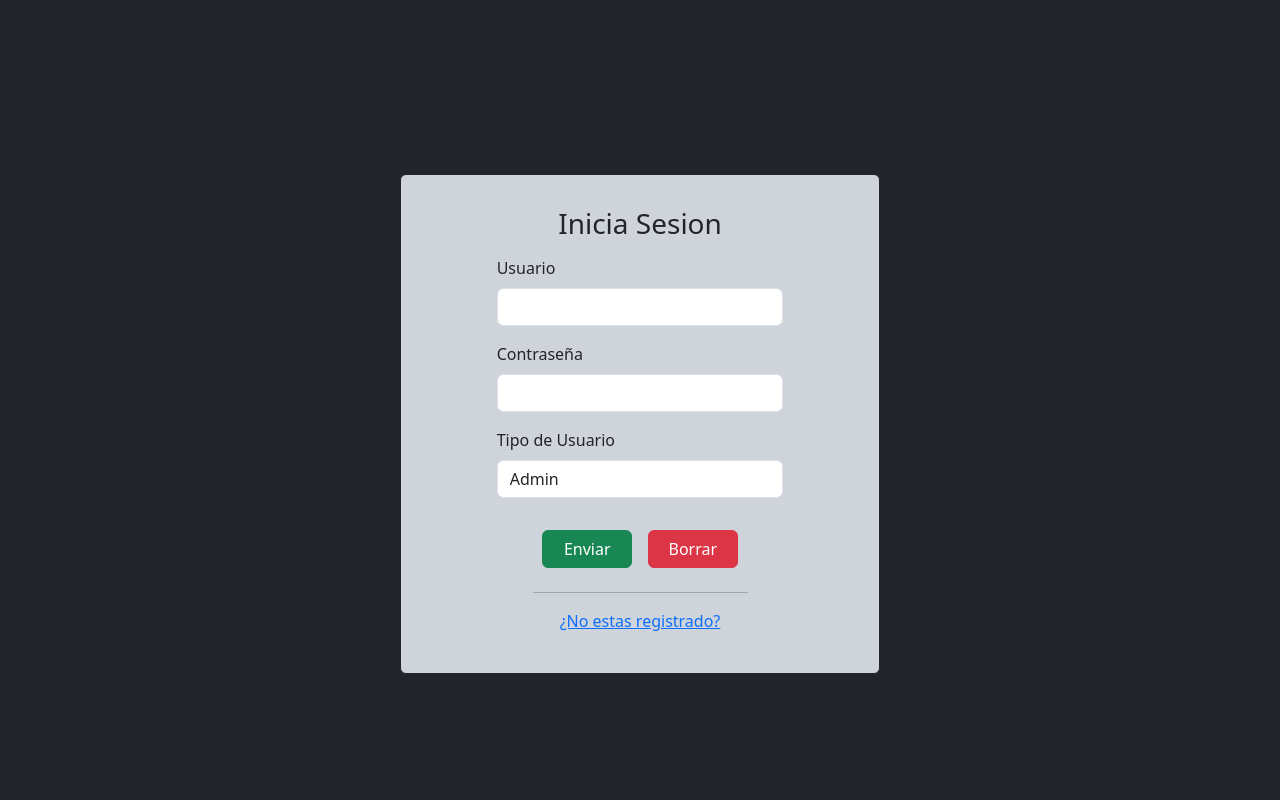
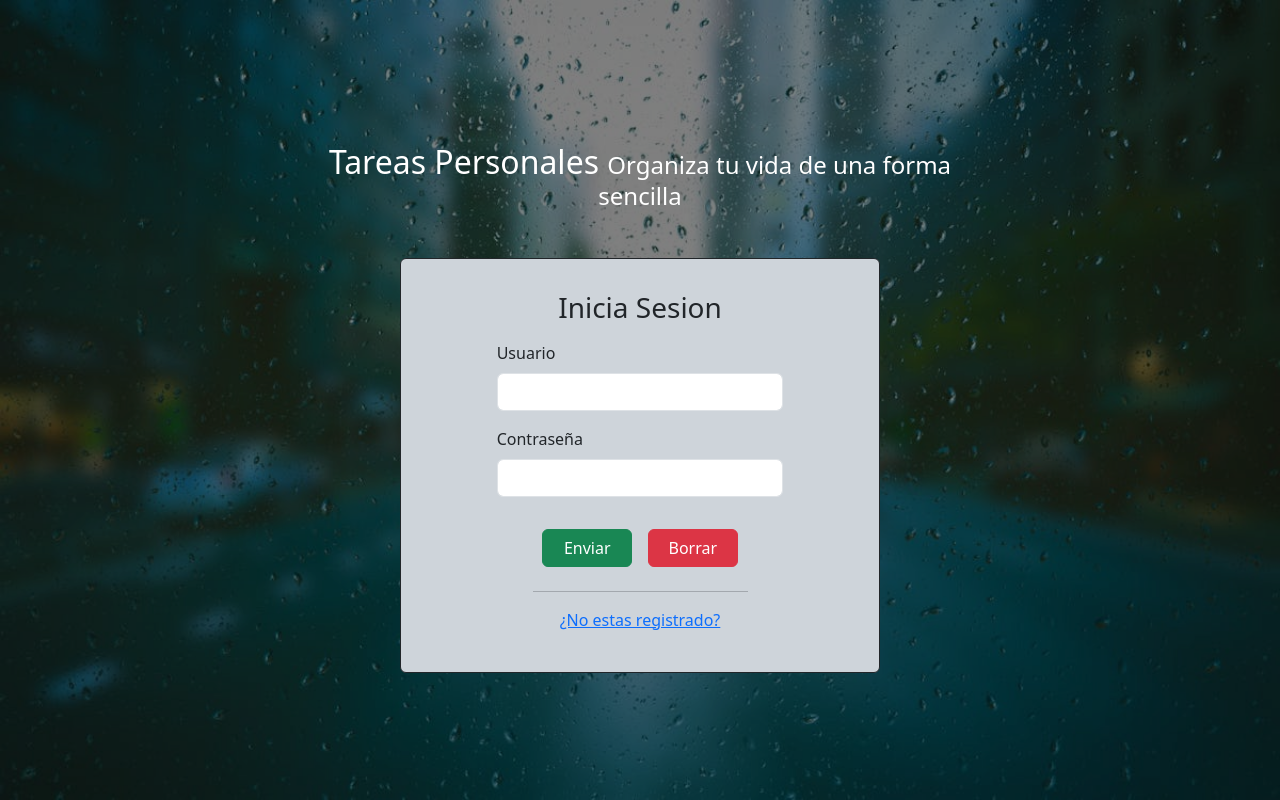
Before and after one commit to alfaroo1/TareasPersonales, a PHP site: page /index.php in a window 1280 px wide. Run offline with PHP 8.4, Linux system fonts and the light colour scheme.

Commit message:
Modify login and bg

```diff
--- a/index.php
+++ b/index.php
@@ -44,14 +44,15 @@ if ($_SERVER['REQUEST_METHOD'] == 'POST') {
         <meta charset="UTF-8">
         <meta name="viewport" content="width=device-width, initial-scale=1.0">
         <title>Tareas Personales | Login</title>
-        <link rel="stylesheet" href="../estilos/styles.css">
+        <link rel="stylesheet" href="./estilos/styles.css">
         <link rel="stylesheet" href="https://cdn.jsdelivr.net/npm/bootstrap@5.3.3/dist/css/bootstrap.min.css">
     </head>
 
     <body>
-        <div class="bg-dark container-fluid vh-100 w-100 d-flex justify-content-center align-items-center p-0">
+        <div class="imagenFondo bg-dark container-fluid vh-100 w-100 d-flex justify-content-center align-items-center p-0">
             <!-- Columna del formulario -->
-            <div class="col-12 col-md-6 d-flex justify-content-center align-items-center m-3">
+            <div class="col-12 col-md-6 flex-col justify-content-center align-items-center m-3">
+                <h2 class="text-center  mt-3 text-white text-light fs-4"><span class="fs-2">Tareas Personales  </span>  Organiza tu vida de una forma sencilla</h2>
                 <main class="bg-dark-subtle container-lg text-dark mt-5 border border-dark rounded p-4 w-75">
                     <h2 class="text-center fs-3 mt-2">Inicia Sesion</h2>
                     <form action="./index.php" method="POST" class="d-flex flex-column justify-content-center align-items-center w-100 mt-2">
@@ -62,13 +63,6 @@ if ($_SERVER['REQUEST_METHOD'] == 'POST') {
                         <div class="col-12 col-md-8 m-2">
                             <label for="contraseña" class="form-label fs-6">Contraseña</label>
                             <input type="password" name="contraseña" class="form-control">
-                        </div>
-                        <div class="col-12 col-md-8 m-2">
-                            <label for="tipoUser" class="form-label fs-6">Tipo de Usuario</label>
-                            <select name="tipoUser" id="tipoUser" class="form-control">
-                                <option value="admin">Admin</option>
-                                <option value="registrado">Registrado</option>
-                            </select>
                         </div>
                         <!-- Comprobamos el valor de token -->
                         <?php
--- a/pages/register.php
+++ b/pages/register.php
@@ -50,7 +50,7 @@ if ($_SERVER['REQUEST_METHOD'] == 'POST') {
     </head>
 
     <body>
-        <div class="bg-dark container-fluid vh-100 w-100 d-flex justify-content-center align-items-center p-0">
+        <div class="imagenFondo container-fluid vh-100 w-100 d-flex justify-content-center align-items-center p-0">
             <!-- Contenedor con imagen a la izquierda y formulario a la derecha -->
             <div class="row w-100 h-100">
                 <!-- Columna de la imagen -->
```
